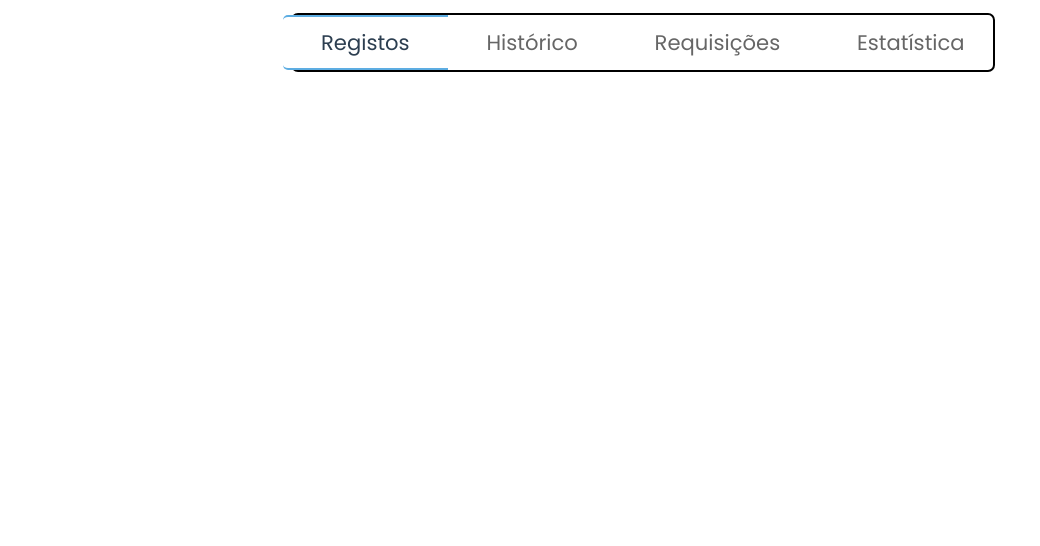
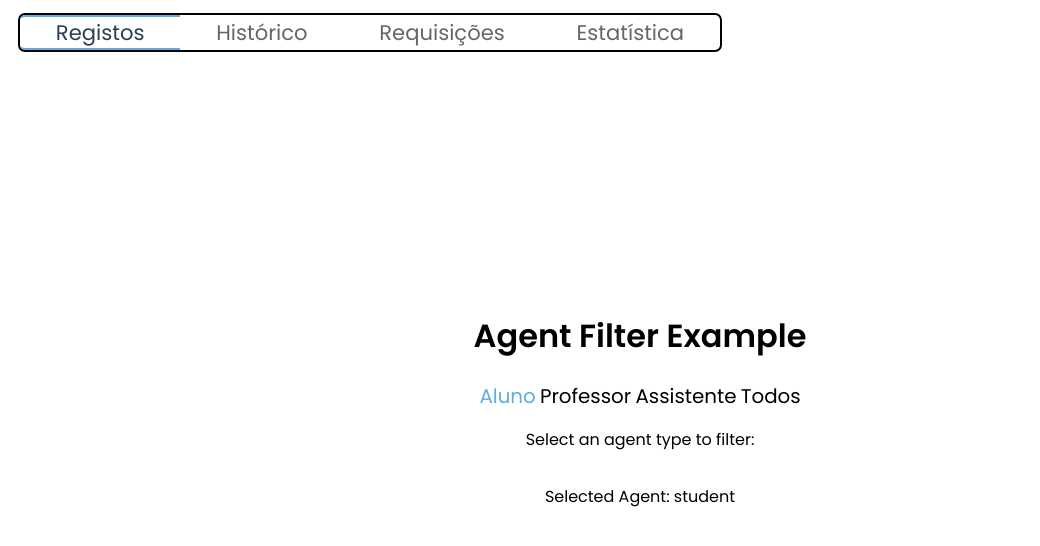
Before and after one commit to dvalnn/library-hub-svelte, a SvelteKit app in the folder frontend/: page /records in a window 1280 px wide. Before the commit this address had no page. Shown: the top 546 px of the page, without its empty margins (0-1040 px from the left). Built offline with nearby package versions, Linux system fonts and the light colour scheme.

Commit message:
working on the records page. Added styling to AgentFilterRadio

```diff
--- a/frontend/src/routes/+layout.svelte
+++ b/frontend/src/routes/+layout.svelte
@@ -1,47 +1,40 @@
 <script lang="ts">
-	import "../app.css"; // Ensure this imports your global Tailwind CSS
+	import "../app.css";
 	import TabsRadio from "./TabsRadio.svelte";
 	import { goto } from "$app/navigation";
 	import { page } from "$app/stores";
 
-	// Initialize activeTab based on the current route, or default to 'records'
 	let activeTab = $state($page.url.pathname.split("/")[1] || "records");
 
+	// Only navigate if tab changes manually (avoid re-triggering on initial load)
 	$effect(() => {
-		goto(`/${activeTab}`);
+		const currentPath = $page.url.pathname.split("/")[1] || "records";
+		if (activeTab !== currentPath) {
+			goto(`/${activeTab}`);
+		}
 	});
 
-	let { children } = $props(); // Svelte 5+ way to get children slot
+	let { children } = $props();
 </script>
 
-<div class="min-h-screen flex flex-col bg-gray-50 font-inter">
+<div class="min-h-screen flex flex-col bg-gray-50 font-inter text-gray-900">
+	<!-- Top Navigation Bar -->
 	<header
-		class="fixed top-0 left-0 w-full bg-white shadow-md p-4 z-10 flex justify-center items-center h-16"
+		class="fixed top-0 left-0 right-0 z-10 bg-white shadow-md h-16 flex items-center justify-center px-4"
 	>
 		<TabsRadio bind:selected={activeTab} />
 	</header>
 
-	<main class="flex-1 pt-16 bg-white">
+	<!-- Main content area -->
+	<main class="flex-1 pt-20 px-4 sm:px-6 md:px-8 bg-gray-50">
 		{@render children()}
 	</main>
 </div>
 
 <style>
-	/* You can add any global styles here if needed, but Tailwind is preferred */
-	/* Ensure the font is loaded or available */
 	@import url("https://fonts.googleapis.com/css2?family=Poppins:wght@400;600&display=swap");
 
 	.font-inter {
 		font-family: "Poppins", sans-serif;
 	}
-
-	html {
-		font-size: 10px;
-		scroll-behavior: smooth;
-		-webkit-user-select: none;
-		-moz-user-select: none;
-		user-select: none;
-		overflow-x: hidden;
-		background-color: var(--white);
-	}
 </style>
--- a/frontend/src/routes/TabsRadio.svelte
+++ b/frontend/src/routes/TabsRadio.svelte
@@ -3,16 +3,15 @@
     let { selected = $bindable("records") }: { selected: string } = $props();
 
     const labelClass = `
-        RadioLabel
+        TabsRadioLabel
         flex items-center justify-center grow basis-0
-        py-[10px] px-[3vw]
         font-poppins text-dark-blue
         border-b-2 border-t-2 border-transparent
         cursor-pointer transition-colors duration-300 opacity-60
         relative z-10 whitespace-nowrap
     `;
 
-    const inputClass = "RadioInput hidden";
+    const inputClass = "TabsRadioInput hidden";
 
     const config: RadioProps = {
         options: [
@@ -55,16 +54,16 @@
 </div>
 
 <style>
-    .TabsRadioSelector :global(.RadioLabel) {
+    .TabsRadioSelector :global(.TabsRadioLabel) {
         font-size: calc(1rem + 0.4vw);
     }
 
-    .TabsRadioSelector :global(.RadioLabel:hover) {
+    .TabsRadioSelector :global(.TabsRadioLabel:hover) {
         color: var(--light-blue);
         opacity: 90%;
     }
 
-    .TabsRadioSelector :global(.RadioInput:checked + label) {
+    .TabsRadioSelector :global(.TabsRadioInput:checked + label) {
         background-color: var(--white);
         color: var(--dark-blue);
         border-bottom: 2px solid var(--light-blue);
--- a/frontend/src/routes/records/+page.svelte
+++ b/frontend/src/routes/records/+page.svelte
@@ -0,0 +1,16 @@
+<script>
+    import AgentFilterRadio from "./AgentFilterRadio.svelte";
+
+    let selected = $state("student");
+</script>
+
+<div class="flex flex-col items-center justify-center min-h-screen bg-gray-50">
+    <h1 class="text-2xl font-bold mb-4">Agent Filter Example</h1>
+    <AgentFilterRadio bind:selected />
+    <p class="mt-4 text-gray-600">Select an agent type to filter:</p>
+    <div class="mt-2">
+        <p class="text-gray-800">
+            Selected Agent: {selected}
+        </p>
+    </div>
+</div>
--- a/frontend/src/routes/records/AgentFilterRadio.svelte
+++ b/frontend/src/routes/records/AgentFilterRadio.svelte
@@ -3,50 +3,48 @@
 
     let { selected = $bindable("student") }: { selected: string } = $props();
 
+    const baseLabelClass = `
+        RadioLabel
+        cursor-pointer px-4 py-1.5
+        text-sm font-medium
+        text-gray-700 transition-colors duration-150
+    `;
+
     const inputClass = "RadioInput hidden";
-    const labelClass = `RadioLabel
-        cursor-pointer px-3 py-2 rounded-md border-2
-        font-normal text-blue-900 border-blue-500 bg-white
-        transition-all duration-200
-        peer-checked:text-lg
-        peer-checked:font-semibold
-        peer-checked:border-blue-300
-        peer-checked:shadow-[0_0_0_2px]
-        peer-checked:shadow-blue-500
-    `;
 
     const config: RadioProps = {
         options: [
-            {
-                label: "Aluno",
-                value: "student",
-                inputClass,
-                labelClass,
-            },
-            {
-                label: "Professor",
-                value: "teacher",
-                inputClass,
-                labelClass,
-            },
-            {
-                label: "Assistente",
-                value: "assistant",
-                inputClass,
-                labelClass,
-            },
-            {
-                label: "Todos",
-                value: "everyone",
-                inputClass,
-                labelClass,
-            },
-        ],
+            { label: "Aluno", value: "student" },
+            { label: "Professor", value: "teacher" },
+            { label: "Assistente", value: "assistant" },
+            { label: "Todos", value: "everyone" },
+        ].map((opt) => ({
+            ...opt,
+            inputClass,
+            labelClass: baseLabelClass,
+        })),
         selected,
-        class: "flex items-center gap-2",
+        class: `gap-x-3 items-center bg-transparent`,
     };
 </script>
 
 <div class="AgentFilterRadioSelector">
     <Radio {...config} bind:selected />
 </div>
+
+<style>
+    .AgentFilterRadioSelector :global(.RadioLabel) {
+        font-size: calc(1rem + 0.3vw);
+    }
+
+    .AgentFilterRadioSelector :global(.RadioLabel:hover) {
+        color: var(--light-blue);
+        opacity: 90%;
+    }
+
+    .AgentFilterRadioSelector :global(.RadioInput:checked + label) {
+        background-color: var(--white);
+        color: var(--light-blue);
+        opacity: 100%;
+    }
+</style>
```
Also changed, not shown: 1 other file (tests, documents, lock files or other folders).
